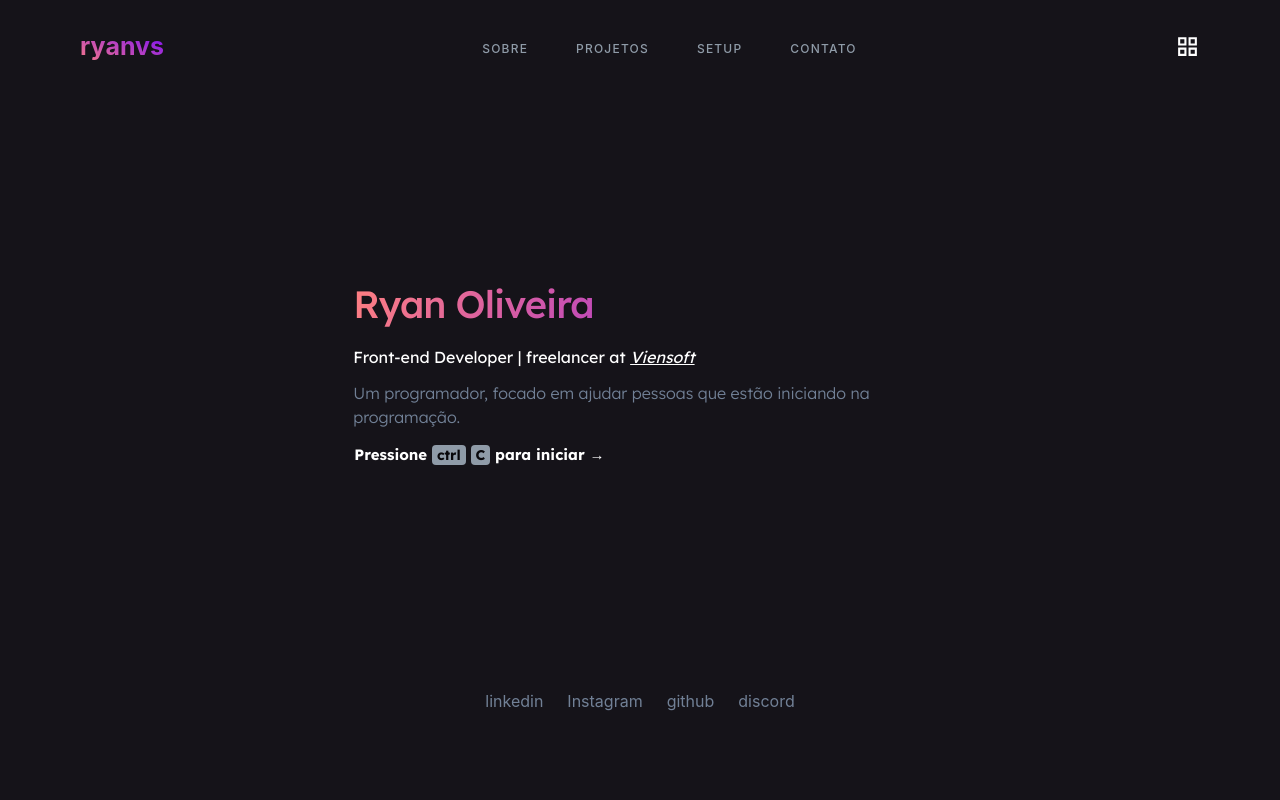
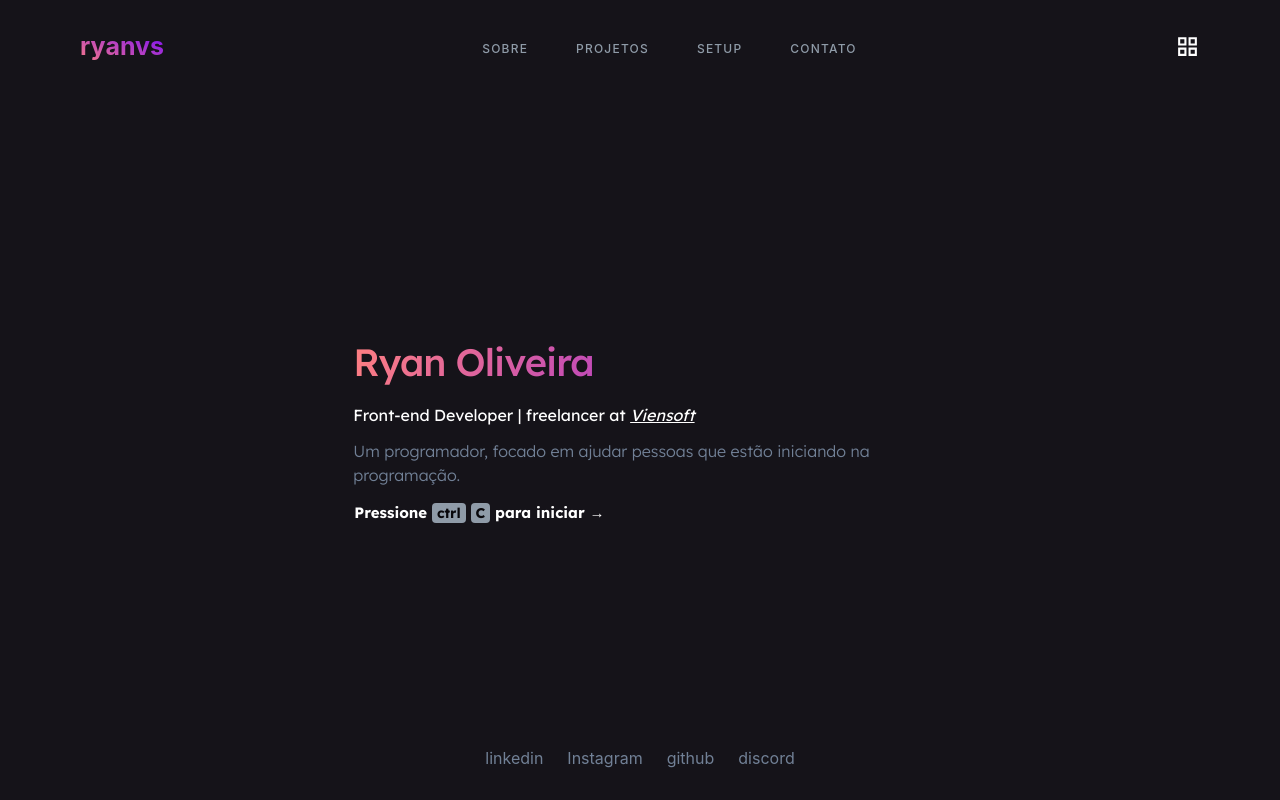
Before and after one commit to ryanoliveiragit/Portfolio-typescript, a Next.js app: page / in a window 1280 px wide. Built offline with nearby package versions, Linux system fonts and the light colour scheme.

Commit message:
add function in grid(icon)
adjust padding and margin all components

```diff
--- a/src/components/header/DesktopNav.tsx
+++ b/src/components/header/DesktopNav.tsx
@@ -31,14 +31,8 @@ const DesktopNav = () => {
                 letterSpacing={'1.2px'}
                 fontWeight={500}
                 color={linkColor}
-                _hover={{
-                  transition: '.5s',
-                  textDecoration: "none",
-                  color: 'white',
-                  padding: '15px',
-                  borderRadius: '5px',
-                  backgroundColor: 'rgba(255, 255, 255, 0.144)',
-                }}
+                textDecoration={'none'}
+                className={'animate'}
               >
                 {navItem.label}
               </Link>
--- a/src/components/header/MobileNav.tsx
+++ b/src/components/header/MobileNav.tsx
@@ -5,7 +5,7 @@ import MobileNavItem from "./MobileNavItem";
 const MobileNav = () => {
   return (
     <Stack
-      bg={useColorModeValue("black", "gray.800")}
+      bg={useColorModeValue("transparent", "gray.400")}
       p={4}
       display={{ md: "none" }}
     >
--- a/src/components/header/MobileNavItem.tsx
+++ b/src/components/header/MobileNavItem.tsx
@@ -27,8 +27,8 @@ const MobileNavItem = ({ label, children, href }: NavItemProps) => {
         }}
       >
         <Text
-          fontWeight={600}
-          color={useColorModeValue("gray.600", "gray.200")}
+          fontWeight={400}
+          color={useColorModeValue("gray.400", "gray.200")}
         >
           {label}
         </Text>
--- a/src/components/header/index.tsx
+++ b/src/components/header/index.tsx
@@ -1,7 +1,7 @@
 import React, { useState } from "react";
 import {
   Flex,
-  Text,
+  Box,
   IconButton,
   Stack,
   Collapse,
@@ -13,7 +13,7 @@ import { VscSymbolNamespace } from "react-icons/vsc";
 import { HamburgerIcon, CloseIcon } from "@chakra-ui/icons";
 import DesktopNav from "./DesktopNav";
 import MobileNav from "./MobileNav";
-import { Link } from '@chakra-ui/react'
+import { Link, Center } from '@chakra-ui/react'
 import NextLink from 'next/link'
 import BasicUsage from "../modal";
 
@@ -114,13 +114,17 @@ export default function Header() {
             color={"white"}
             onClick={() => setIsComponentVisible(true)}
           />
-          {isComponentVisible && <BasicUsage closemodal={() =>setIsComponentVisible(false)}/>}
         </Stack>
       </Flex>
-
       <Collapse in={isOpen} animateOpacity>
         <MobileNav />
       </Collapse>
+      <Center w={'100%'}>
+      <Box className="margin">
+      {isComponentVisible && <BasicUsage closemodal={() =>setIsComponentVisible(false)}/>}
+      </Box>
+      </Center>
+
     </>
   );
 }
--- a/src/components/modal/index.tsx
+++ b/src/components/modal/index.tsx
@@ -35,9 +35,10 @@ const BasicUsage: React.FC<MyAttributes> = ({closemodal}) => {
       >
       </Box>
       <Box
+      left={'1px'}
           width={'100%'}
           fontSize={14}
-          maxWidth={"900px"}
+          maxWidth={"600px"}
           position={"absolute"}
           borderRadius={"35px"}
           fontFamily={"Lexend"}
@@ -49,8 +50,8 @@ const BasicUsage: React.FC<MyAttributes> = ({closemodal}) => {
             fontWeight={"300"}
             borderRadius={"5px"}
             color={"gray.400"}
-            w={"90%"}
-            h={"400px"}
+            w={"100%"}
+            h={"450px"}
             overflowY={"scroll"}
           >
             <Text
--- a/src/pages/index.tsx
+++ b/src/pages/index.tsx
@@ -59,7 +59,7 @@ export default function Home() {
           justify-content={"center"}
           w={"100%"}
         >
-          <Box  mt={'70px'}>
+          <Box  mt={'35px'}>
           <Fade transition={{ enter: { duration: .3 }, exit: { duration: .3 } }} in={isOpen}>
                   {isComponentVisible && (
                     <BasicUsage
--- a/src/pages/projetos.tsx
+++ b/src/pages/projetos.tsx
@@ -39,7 +39,7 @@ export default function Sobre() {
         <Text mb={'0%'} mt={'13%'} fontSize={14} fontWeight={"600"} color={"gray.100"}>
             Projetos Populares
           </Text>
-        <SimpleGrid pb={'25%'} gap={5} columns={2} spacing={2}>
+        <SimpleGrid className="gridmobile" pb={'25%'} gap={5} columns={2} spacing={2}>
           <Text color={"gray.500"} fontSize={14}>
             {Astethic.map((repository) => {
               return (
--- a/styles/GlobalStyles.css
+++ b/styles/GlobalStyles.css
@@ -17,6 +17,7 @@ span {
   -webkit-text-fill-color: transparent;
   color: rgb(255, 255, 255);
 }
+
 ::-webkit-scrollbar {
   width: 5px;
 }
@@ -122,7 +123,38 @@ background-color: #181717e8!important;
   flex-direction: column;
   display: flex;
 }
+.animate {
+  position: relative;
+  color: rgb(255, 255, 255);
+  text-decoration: none!important;
+}
 
+.animate:hover {
+  color: rgb(255, 255, 255);
+}
+
+.animate::before {
+  content: "";
+  position: absolute;
+  display: block;
+  width: 100%;
+  height: 1px;
+  bottom: 10px;
+  left: 0;
+  background-image: linear-gradient(135deg, #ff8080, #ff05ea);
+  transform: scaleX(0);
+  transform-origin: top left;
+  transition: transform 0.3s ease;
+}
+.margin{
+  width: 50%;
+  margin-left: 15%;
+  position: relative;
+  background-color: red;
+}
+.animate:hover::before {
+  transform: scaleX(1);
+}
 .photo {
   display: flex;
 }
@@ -143,6 +175,13 @@ img {
   img {
     width: 100%;
   }
+  .margin{
+    margin-top: 5%;
+    width: 100%;
+    margin-left: 0%;
+    position: relative;
+    background-color: red;
+  }
   .container {
     width: 100%;
   }
@@ -159,9 +198,13 @@ img {
     display: block;
     padding-bottom: 5%;
   }
+  .gridmobile {
+    grid-template-columns: none!important;
+  }
   img {
     width: 100%;
   }
+
   .container {
     padding: 0%;
     align-items: flex-start;
```
